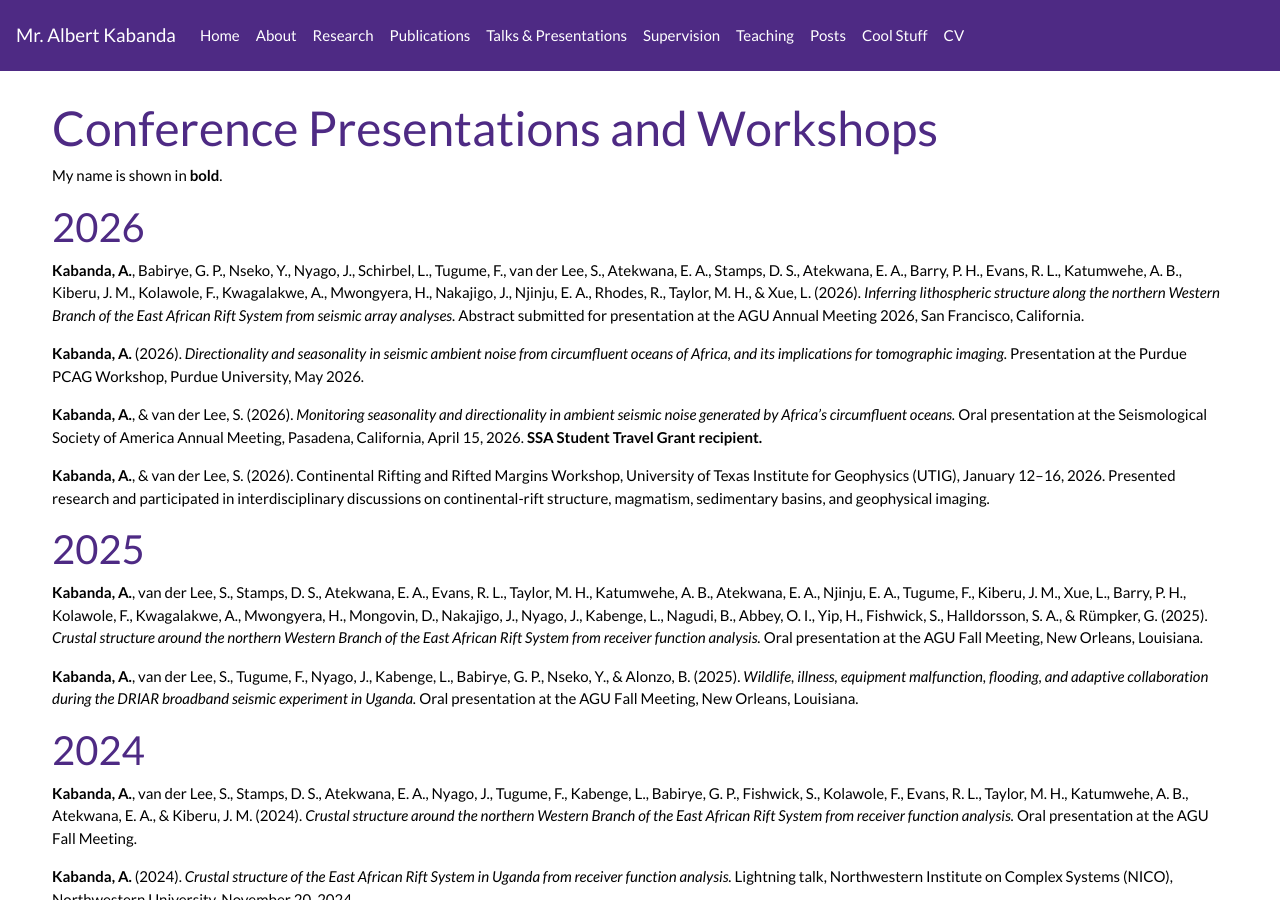
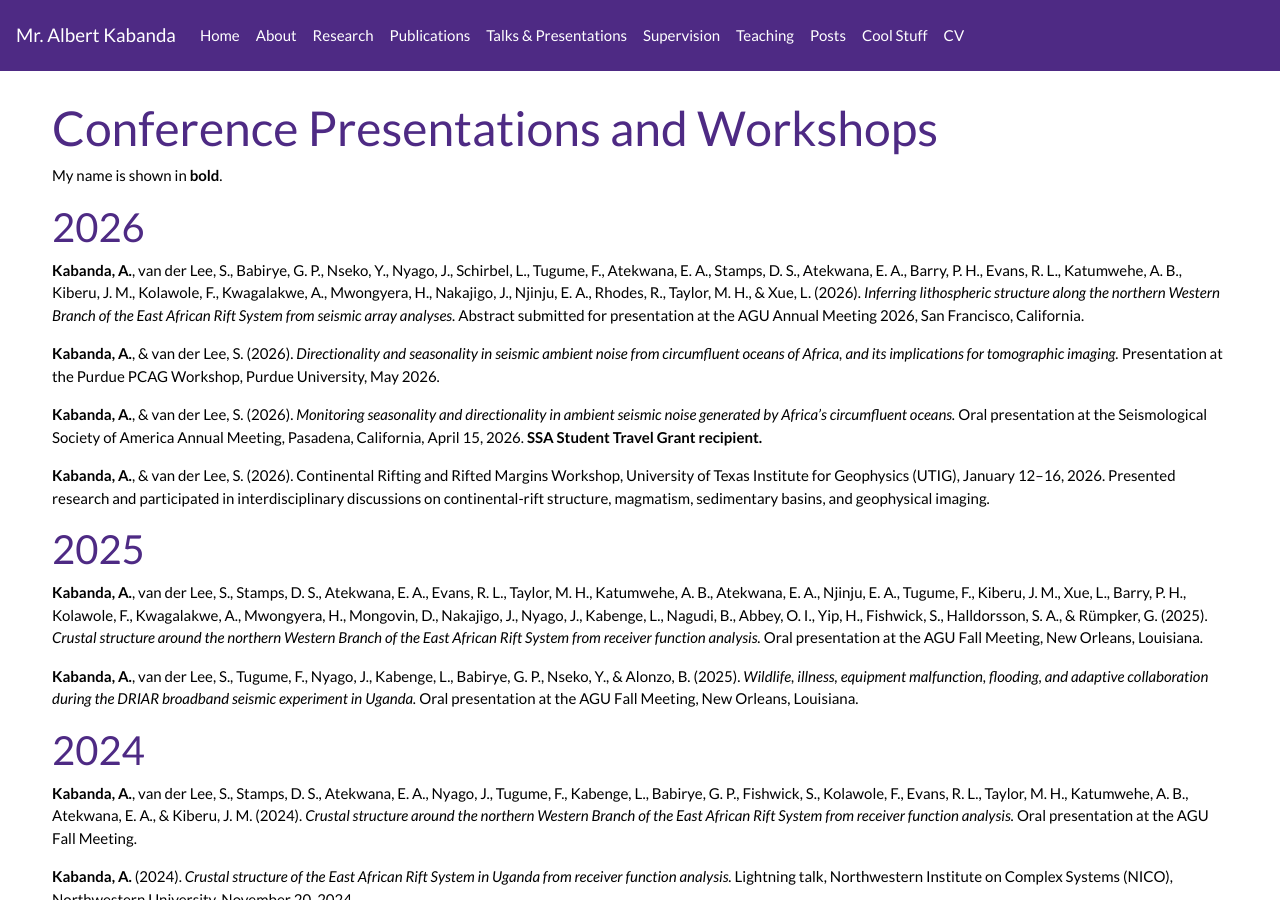
Before and after one commit to albertkabanda/albertkabanda.github.io, a Jekyll site: the page built from _pages/talks.md, in a window 1280 px wide and 900 px high. Built offline with Jekyll 4.4.1, drawn with Linux system fonts in a browser that asks for light colours; nearby versions of some CDN libraries; a style sheet for code colours, icons or effects is not loaded.

Commit message:
Update talks.md

```diff
--- a/_pages/talks.md
+++ b/_pages/talks.md
@@ -9,9 +9,9 @@ My name is shown in **bold**.
 
 ## 2026
 
-**Kabanda, A.**, Babirye, G. P., Nseko, Y., Nyago, J., Schirbel, L., Tugume, F., van der Lee, S., Atekwana, E. A., Stamps, D. S., Atekwana, E. A., Barry, P. H., Evans, R. L., Katumwehe, A. B., Kiberu, J. M., Kolawole, F., Kwagalakwe, A., Mwongyera, H., Nakajigo, J., Njinju, E. A., Rhodes, R., Taylor, M. H., & Xue, L. (2026). *Inferring lithospheric structure along the northern Western Branch of the East African Rift System from seismic array analyses.* Abstract submitted for presentation at the AGU Annual Meeting 2026, San Francisco, California.
+**Kabanda, A.**, van der Lee, S., Babirye, G. P., Nseko, Y., Nyago, J., Schirbel, L., Tugume, F., Atekwana, E. A., Stamps, D. S., Atekwana, E. A., Barry, P. H., Evans, R. L., Katumwehe, A. B., Kiberu, J. M., Kolawole, F., Kwagalakwe, A., Mwongyera, H., Nakajigo, J., Njinju, E. A., Rhodes, R., Taylor, M. H., & Xue, L. (2026). *Inferring lithospheric structure along the northern Western Branch of the East African Rift System from seismic array analyses.* Abstract submitted for presentation at the AGU Annual Meeting 2026, San Francisco, California.
 
-**Kabanda, A.** (2026). *Directionality and seasonality in seismic ambient noise from circumfluent oceans of Africa, and its implications for tomographic imaging.* Presentation at the Purdue PCAG Workshop, Purdue University, May 2026.
+**Kabanda, A.**, & van der Lee, S. (2026). *Directionality and seasonality in seismic ambient noise from circumfluent oceans of Africa, and its implications for tomographic imaging.* Presentation at the Purdue PCAG Workshop, Purdue University, May 2026.
 
 **Kabanda, A.**, & van der Lee, S. (2026). *Monitoring seasonality and directionality in ambient seismic noise generated by Africa's circumfluent oceans.* Oral presentation at the Seismological Society of America Annual Meeting, Pasadena, California, April 15, 2026. **SSA Student Travel Grant recipient.**
 
```
